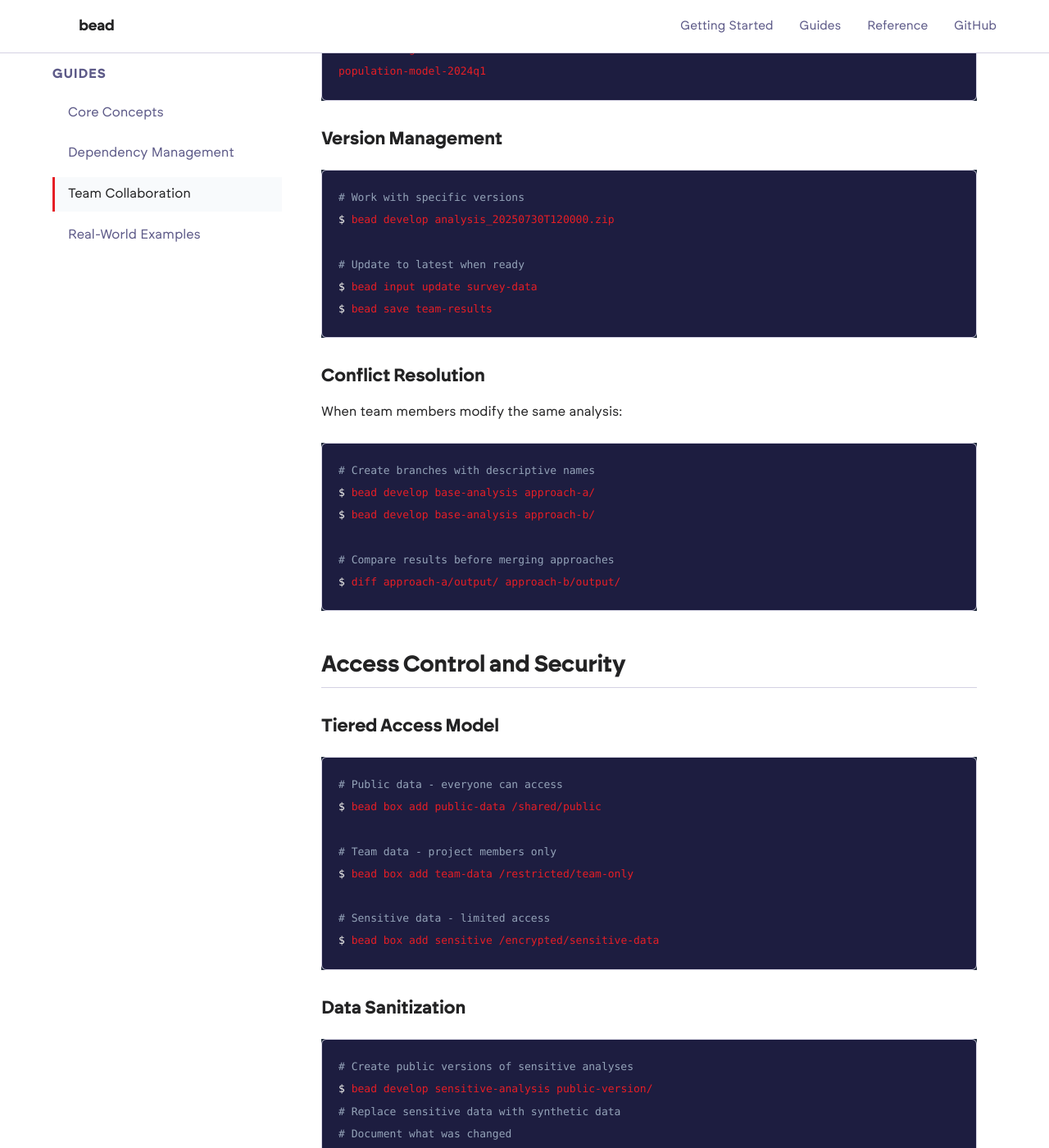
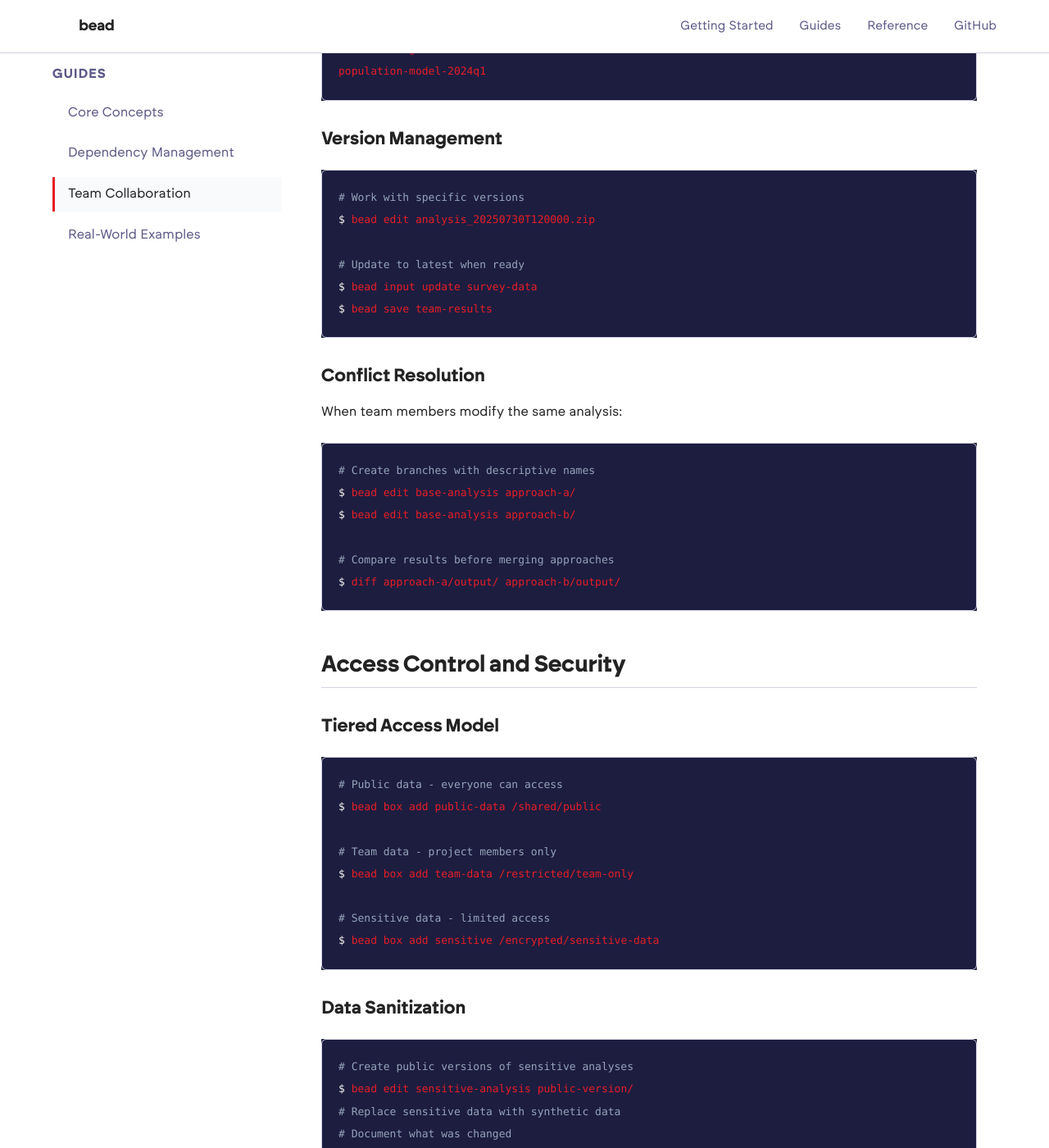
Before and after one commit to codedthinking/bead.zip, a Jekyll site: the page built from docs/_guides/collaboration.md, in a window 1280 px wide and 1400 px high, scrolled down 3426 px. Shown: the whole window at 82% size. Built offline with Jekyll 4.4.1, drawn with Linux system fonts in a browser that asks for light colours; some of the changed text lies outside the part shown.

Commit message:
Continue UI rewrite

````diff
--- a/docs/_guides/collaboration.md
+++ b/docs/_guides/collaboration.md
@@ -21,7 +21,7 @@ $ python clean_data.py
 $ bead save shared-storage
 
 # Researcher B continues the work
-$ bead develop data-cleaning -x
+$ bead edit data-cleaning -x
 $ cd data-cleaning
 $ python analyze_cleaned.py
 $ bead save shared-storage
@@ -82,7 +82,7 @@ Team A finishes their work and saves a bead. Team B uses that bead as input for
 $ cp ~/.beads/analysis_*.zip /shared/dropbox/
 
 # Team member loads from shared location
-$ bead develop /shared/dropbox/analysis_latest.zip
+$ bead edit /shared/dropbox/analysis_latest.zip
 ```
 
 ### Version Control Integration
@@ -123,7 +123,7 @@ population-model-2024q1
 
 ```bash
 # Work with specific versions
-$ bead develop analysis_20250730T120000.zip
+$ bead edit analysis_20250730T120000.zip
 
 # Update to latest when ready
 $ bead input update survey-data
@@ -136,8 +136,8 @@ When team members modify the same analysis:
 
 ```bash
 # Create branches with descriptive names
-$ bead develop base-analysis approach-a/
-$ bead develop base-analysis approach-b/
+$ bead edit base-analysis approach-a/
+$ bead edit base-analysis approach-b/
 
 # Compare results before merging approaches
 $ diff approach-a/output/ approach-b/output/
@@ -162,7 +162,7 @@ $ bead box add sensitive /encrypted/sensitive-data
 
 ```bash
 # Create public versions of sensitive analyses
-$ bead develop sensitive-analysis public-version/
+$ bead edit sensitive-analysis public-version/
 # Replace sensitive data with synthetic data
 # Document what was changed
 $ bead save public-archive
@@ -214,7 +214,7 @@ $ echo "Updated model with new features" > CHANGELOG.md
 
 ### Peer Review Process
 
-1. **Create review branch**: `bead develop analysis reviewer-name/`
+1. **Create review branch**: `bead edit analysis reviewer-name/`
 2. **Test reproduction**: Can reviewer run the analysis?
 3. **Validate outputs**: Do results make sense?
 4. **Check documentation**: Is it clear what the bead does?
@@ -224,7 +224,7 @@ $ echo "Updated model with new features" > CHANGELOG.md
 
 ```bash
 # Standard testing workflow
-$ bead develop analysis test-env/
+$ bead edit analysis test-env/
 $ cd test-env
 $ make test  # Run validation tests
 $ diff output/ expected/  # Compare to known good results
````
Also changed, not shown: docs/_guides/concepts.md (+1 -1 lines), docs/_guides/dependencies.md (+2 -2 lines), docs/_guides/examples.md (+1 -1 lines).
